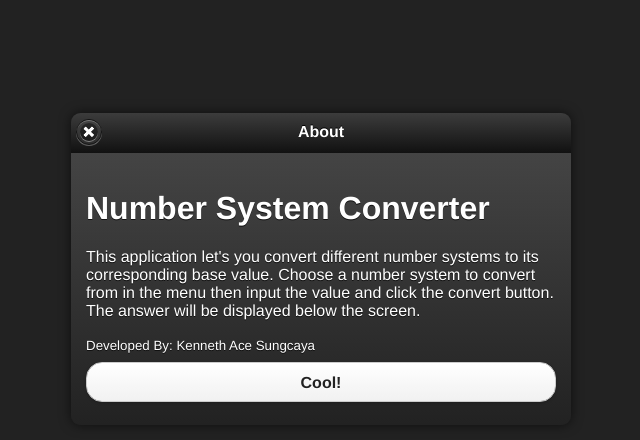
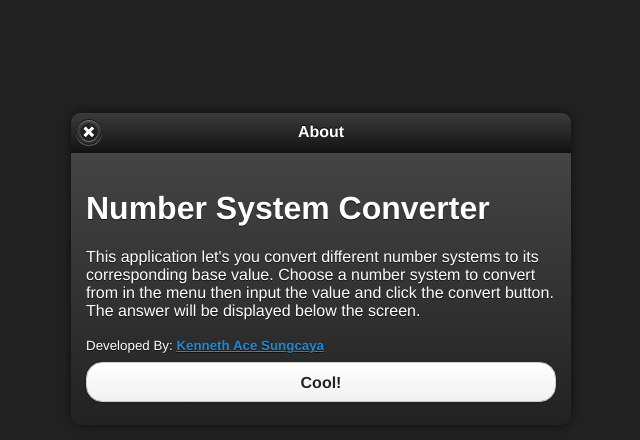
Before and after one commit to ksungcaya/nsconverter, a plain HTML site: page info.html in a window 1280 px wide. Shown: the whole page, without its empty margins (319-959 px from the left). Drawn offline with Linux system fonts and the light colour scheme.

Commit message:
modified info.html

```diff
--- a/info.html
+++ b/info.html
@@ -18,7 +18,7 @@
 	<div data-role="content">
 		<h1>Number System Converter</h1>
 		<p>This application let's you convert different number systems to its corresponding base value. Choose a number system to convert from in the menu then input the value and click the convert button. The answer will be displayed below the screen.</p>
-		<small>Developed By: Kenneth Ace Sungcaya</small>
+		<small>Developed By: <a href="http://fb.com/nekneth">Kenneth Ace Sungcaya</a></small>
 		<a href="index.html" data-role="button" data-rel="back" data-theme="c">Cool!</a>
 	</div>
 </div>
```
